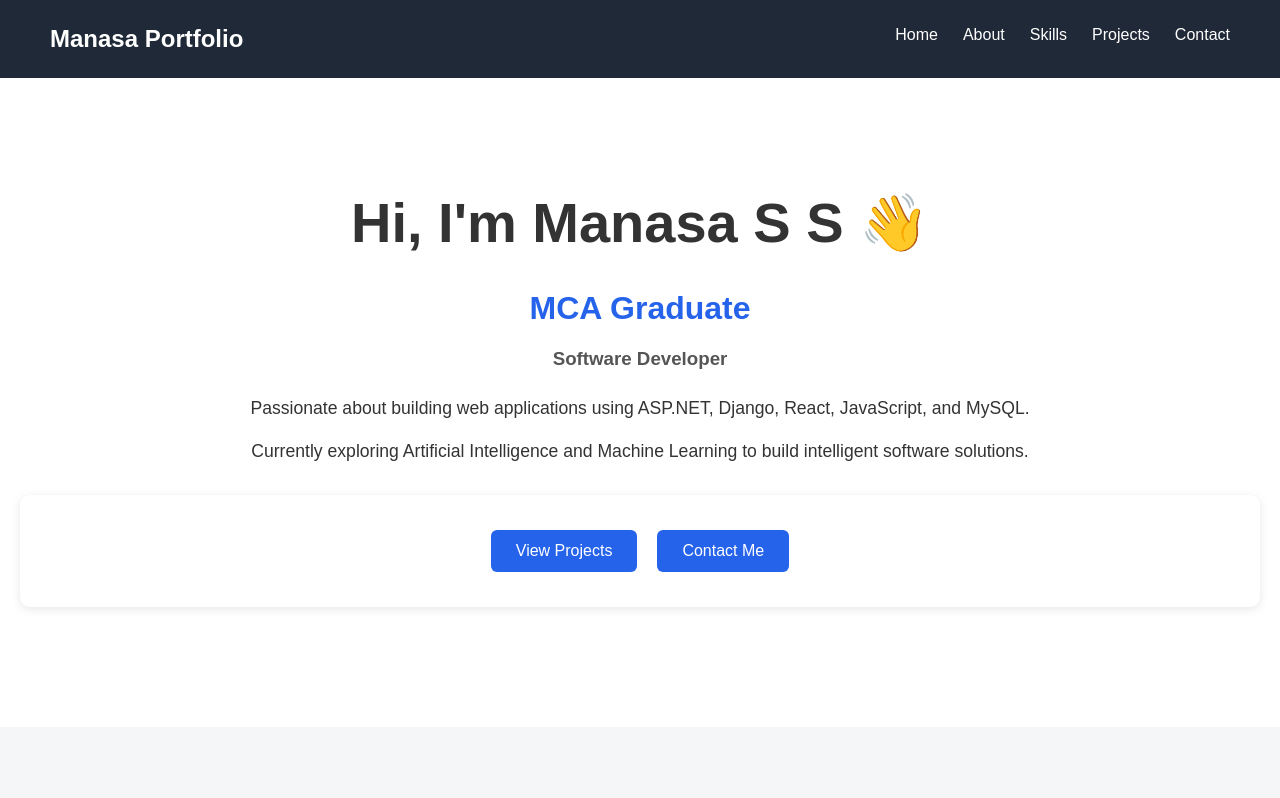
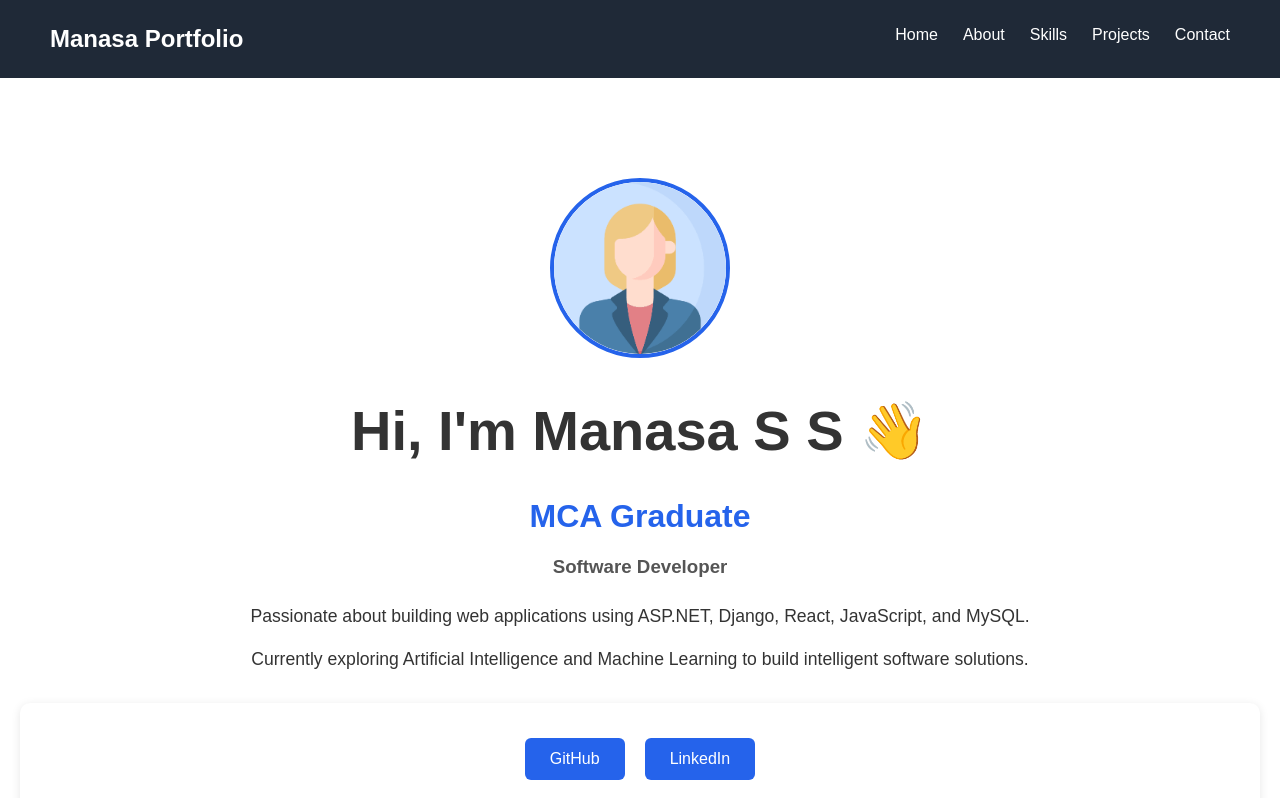
Before and after one commit to manasa0922/my-portfolio, a React (Vite) app: page / in a window 1280 px wide. Shown: the top 798 px of the page. Built offline with nearby package versions, Linux system fonts and the light colour scheme.

Commit message:
Added profile photo and social links

```diff
--- a/src/components/Hero.jsx
+++ b/src/components/Hero.jsx
@@ -1,6 +1,14 @@
+import profilePic from "../assets/profile.png";
+
 function Hero() {
   return (
     <section className="hero">
+
+      <img
+        src={profilePic}
+        alt="Manasa S S"
+        className="profile-image"
+      />
       <h1>Hi, I'm Manasa S S 👋</h1>
 
       <h2>MCA Graduate</h2>
@@ -18,9 +26,22 @@ function Hero() {
       </p>
 
       <div className="hero-buttons">
-        <button>View Projects</button>
-        <button>Contact Me</button>
-      </div>
+        <a
+          href="https://github.com/manasa0922"
+          target="_blank"
+          rel="noopener noreferrer"
+        >
+          <button>GitHub</button>
+        </a>
+
+        <a
+          href="https://www.linkedin.com/in/manasa-s-s-4951b4256"
+          target="_blank"
+          rel="noopener noreferrer"
+        >
+          <button>LinkedIn</button>
+        </a>
+</div>
     </section>
   );
 }
--- a/src/styles.css
+++ b/src/styles.css
@@ -234,3 +234,16 @@ footer {
 
     margin-top: 40px;
 }
+
+.profile-image {
+    width: 180px;
+    height: 180px;
+
+    border-radius: 50%;
+
+    object-fit: cover;
+
+    margin-bottom: 20px;
+
+    border: 4px solid #2563eb;
+}
```
Also changed, not shown: src/assets/profile.png (added).
